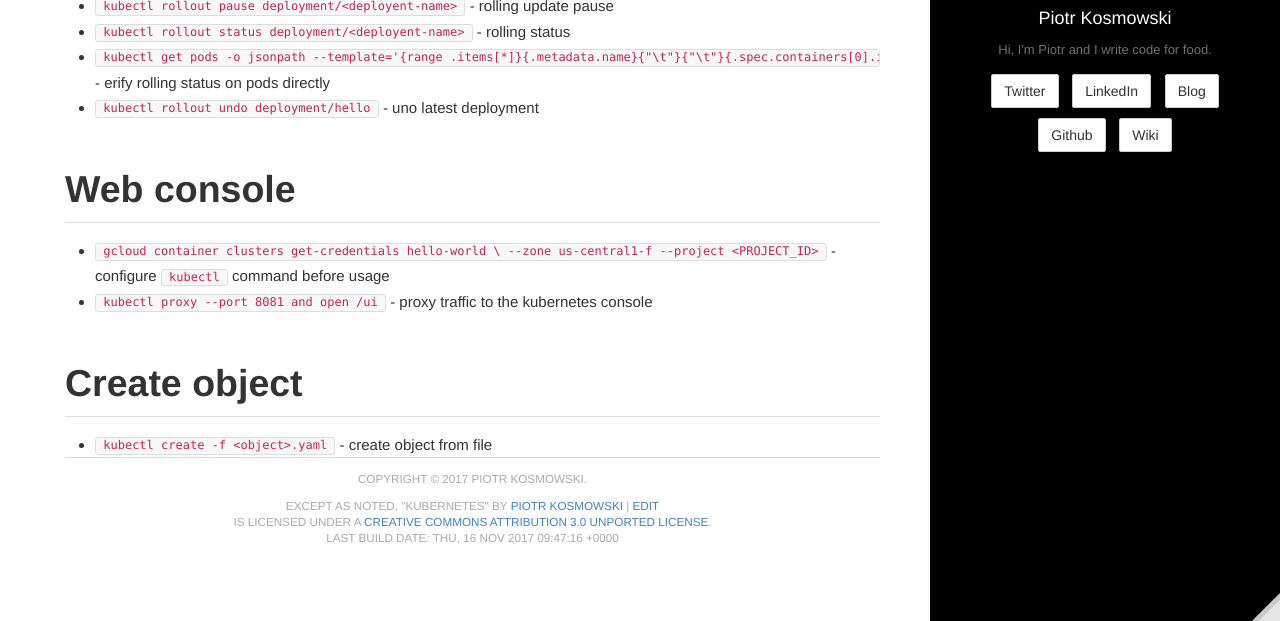
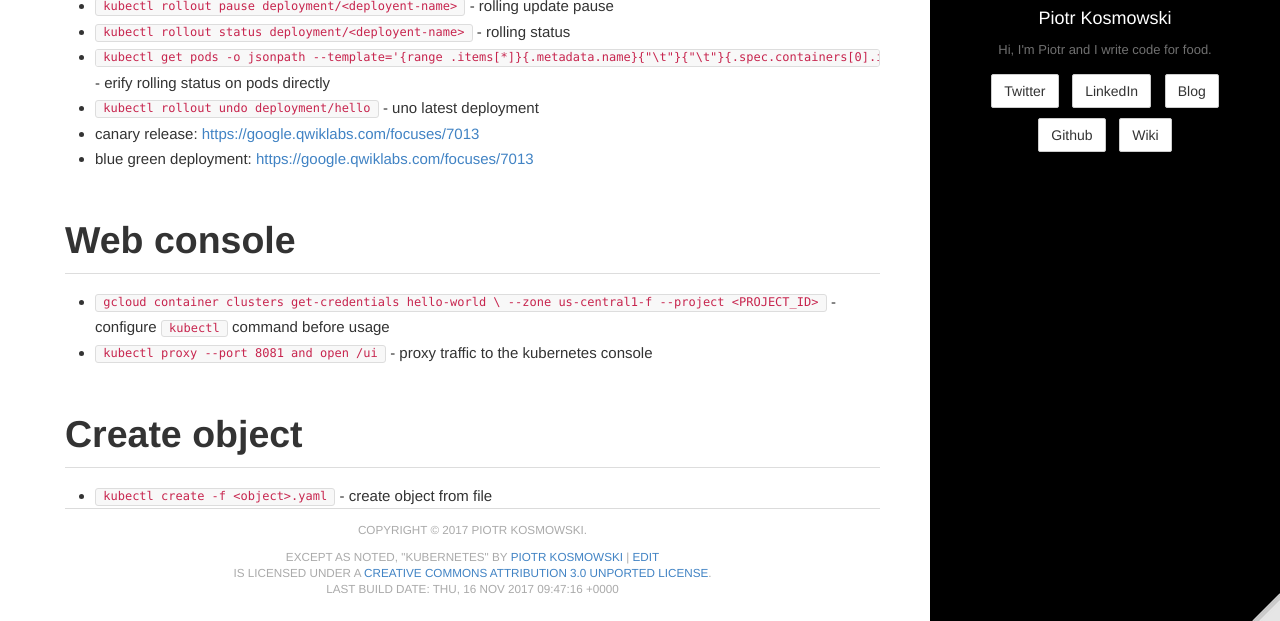
Before and after one commit to kospiotr/kospiotr.github.io, a Jekyll site: the page built from wiki/kubernetes.md, in a window 1280 px wide and 900 px high, scrolled down 3040 px, cut to the strip 279-900 px from the top of the window. Built offline with Jekyll 4.4.1, drawn with Linux system fonts in a browser that asks for light colours.

Commit message:
Update kubernetes.md

```diff
--- a/wiki/kubernetes.md
+++ b/wiki/kubernetes.md
@@ -106,6 +106,8 @@ Commands:
 * `kubectl rollout status deployment/<deployent-name>` - rolling status
 * `kubectl get pods -o jsonpath --template='{range .items[*]}{.metadata.name}{"\t"}{"\t"}{.spec.containers[0].image}{"\n"}{end}'` - erify rolling status on pods directly
 * `kubectl rollout undo deployment/hello` - uno latest deployment
+* canary release: [https://google.qwiklabs.com/focuses/7013](https://google.qwiklabs.com/focuses/7013)
+* blue green deployment: [https://google.qwiklabs.com/focuses/7013](https://google.qwiklabs.com/focuses/7013)
 
 
 # Web console
```
